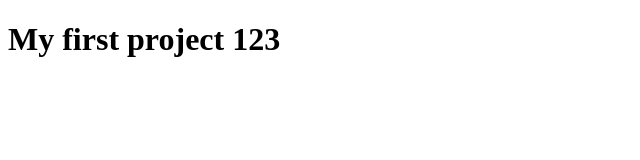
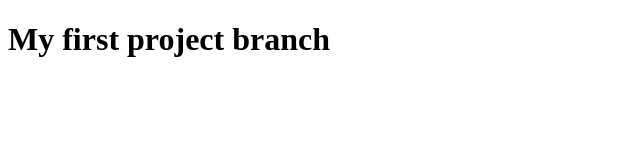
Before and after one commit to Hanna-Balabukha/my-project, a plain HTML site: page index.html in a window 1280 px wide. Shown: the whole page, without its empty margins (0-640 px from the left). Drawn offline with Linux system fonts and the light colour scheme.

Commit message:
Tittle was changed 2 time

```diff
--- a/index.html
+++ b/index.html
@@ -7,6 +7,6 @@
   <title>My project</title>
 </head>
 <body>
-  <h1>My first project 123</h1>
+  <h1>My first project branch </h1>
 </body>
 </html>
```
